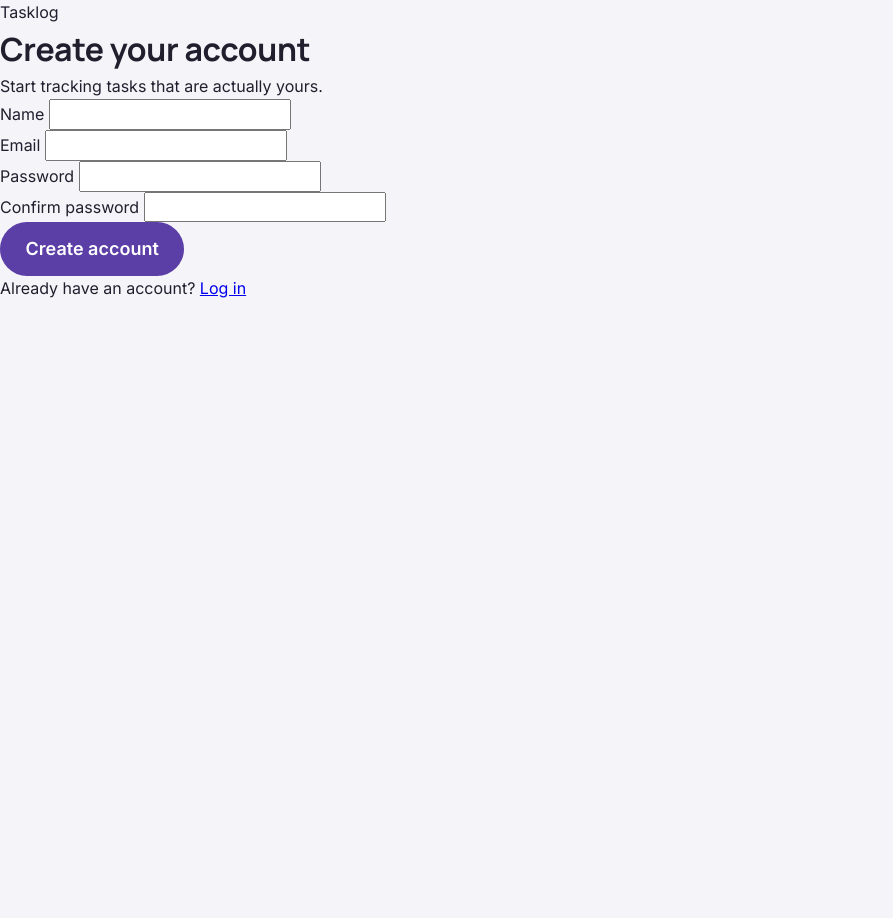
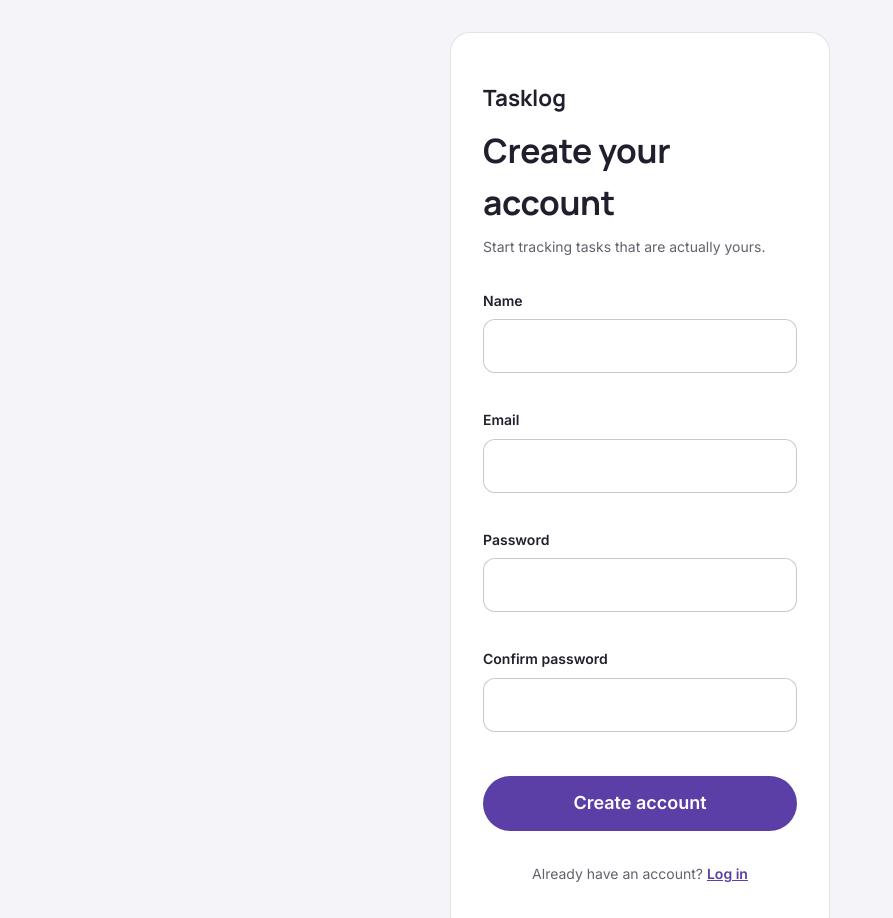
Before and after one commit to hassankhatri17/tasklog, a plain HTML site: page tasklog-frontend/signup.html in a window 1280 px wide. Shown: the top 918 px of the page, without its empty margins (0-893 px from the left). Before the commit the page ends 800 px from the top, so only its background shows below. Drawn offline with Linux system fonts and the light colour scheme; a script that the page names is missing.

Commit message:
Add files via upload

```diff
--- /dev/null
+++ b/tasklog-frontend/css/auth.css
@@ -0,0 +1,58 @@
+/* auth.css — layout for the login/signup pages specifically.
+   Reuses the same design tokens as the rest of the app (tokens.css)
+   so it feels like the same product, not a bolted-on page. */
+
+.auth-page {
+  min-height: 100vh;
+  display: flex;
+  align-items: center;
+  justify-content: center;
+  padding: var(--sp-6);
+}
+
+.auth-card {
+  width: 100%;
+  max-width: 380px;
+  background: var(--surface);
+  border: 1px solid var(--line);
+  border-radius: var(--radius-lg);
+  padding: var(--sp-7) var(--sp-6);
+}
+
+.auth-brand {
+  font-family: var(--font-display);
+  font-size: var(--text-lg);
+  font-weight: 700;
+  margin-bottom: var(--sp-2);
+}
+
+.auth-title { font-size: var(--text-xl); margin-bottom: var(--sp-2); }
+.auth-subtitle { font-size: var(--text-sm); color: var(--ink-70); margin-bottom: var(--sp-6); }
+
+.auth-form { display: flex; flex-direction: column; gap: var(--sp-4); }
+
+.field { display: flex; flex-direction: column; gap: var(--sp-2); }
+.field label { font-size: var(--text-sm); font-weight: 600; }
+.field input {
+  border: 1.5px solid var(--line-strong); border-radius: var(--radius-md);
+  padding: 0.75rem 1rem; font-size: var(--text-md); background: var(--surface); color: var(--ink);
+  outline: none; transition: border-color var(--dur-fast);
+}
+.field input:focus { border-color: var(--accent); }
+.field input.invalid { border-color: var(--danger); }
+.field-error { font-size: var(--text-xs); color: var(--danger); min-height: 1em; }
+
+.auth-submit { margin-top: var(--sp-2); width: 100%; padding: 0.85rem; font-size: var(--text-md); }
+
+.auth-form-error {
+  background: var(--danger-dim); color: var(--danger); border-radius: var(--radius-sm);
+  padding: var(--sp-3) var(--sp-4); font-size: var(--text-sm);
+}
+
+.auth-switch { margin-top: var(--sp-6); text-align: center; font-size: var(--text-sm); color: var(--ink-70); }
+.auth-switch a { color: var(--accent); font-weight: 600; }
+
+.auth-loading-panel {
+  min-height: 100vh; display: flex; align-items: center; justify-content: center;
+  color: var(--ink-45); font-family: var(--font-mono); font-size: var(--text-sm);
+}
--- a/tasklog-frontend/css/styles.css
+++ b/tasklog-frontend/css/styles.css
@@ -27,8 +27,11 @@ h1, h2, h3 { font-family: var(--font-display); font-weight: 700; letter-spacing:
 
 /* ---------- Header ---------- */
 .page-header { padding: var(--sp-8) 0 var(--sp-6); }
+.page-header-top { display: flex; flex-direction: column; gap: var(--sp-5); align-items: flex-start; }
 .page-header h1 { font-size: var(--text-2xl); margin-top: var(--sp-3); }
 .page-header p { font-size: var(--text-md); color: var(--ink-70); margin-top: var(--sp-4); max-width: 52ch; }
+.user-badge { display: flex; align-items: center; gap: var(--sp-3); }
+.user-name { font-size: var(--text-sm); font-weight: 600; color: var(--ink-70); }
 
 /* ---------- Task form ---------- */
 .task-form { margin-bottom: var(--sp-7); display: flex; flex-direction: column; gap: var(--sp-3); }
@@ -138,6 +141,7 @@ footer { border-top: 1px solid var(--line); padding: var(--sp-5) 0; margin-top:
 
 @media (min-width: 640px) {
   .footer-inner { flex-direction: row; justify-content: space-between; }
+  .page-header-top { flex-direction: row; justify-content: space-between; align-items: flex-start; }
 }
 
 @media (min-width: 1024px) {
```
